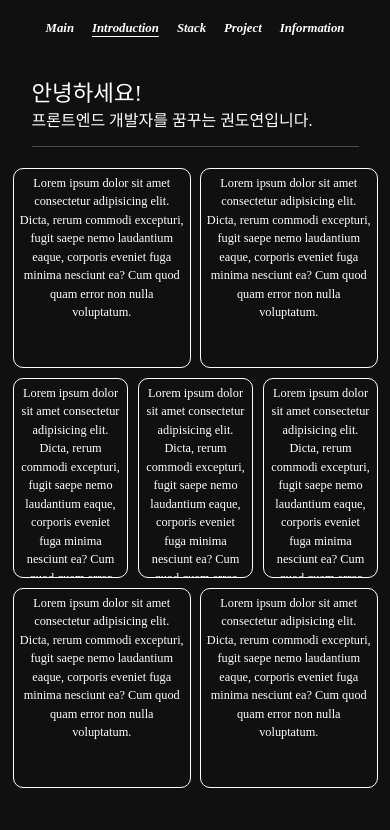
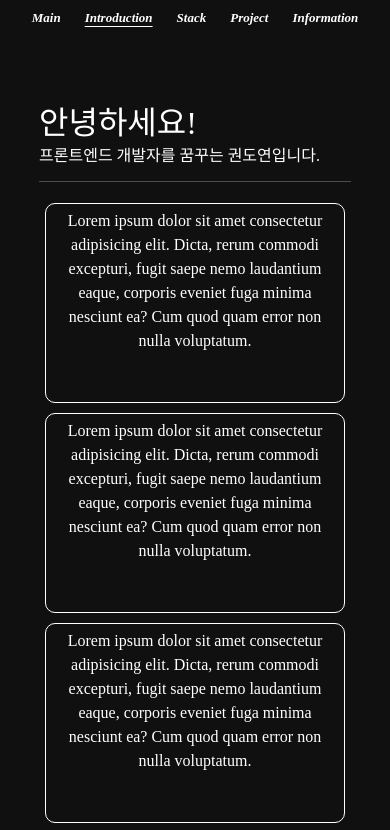
Before and after one commit to DOYEON-YOU/PROJECT, a React (Create React App) app in the folder PersonalProject/portfolio/: page /intro in a window 390 px wide. Shown: the top 830 px of the page. Built offline with nearby package versions, Linux system fonts and the light colour scheme; a web font is replaced by a local one.

Commit message:
make up portfolio page

```diff
--- a/PersonalProject/portfolio/src/App.scss
+++ b/PersonalProject/portfolio/src/App.scss
@@ -51,6 +51,8 @@
 // Pages
 
 .page {
+  overflow: hidden;
+  background-color: #101010;
   display: flex;
   align-items: center;
   flex-flow: column;
@@ -111,12 +113,12 @@
     .oneLineIntroduction {
       font-size: 3rem;
       line-height: 4rem;
-      margin-top: 40px;
+      margin-top: 30px;
     }
   }
   @media (min-width: 335px) and (max-width: 757px) {
     .welcome {
-      font-size: 2.5rem;
+      font-size: 2.3rem;
       line-height: 3.4rem;
       text-shadow: none;
       font-family: 'LeferiBold';
@@ -133,7 +135,7 @@
       margin-top: 20px;
     }
   }
-  @media (min-height: 844px) {
+  @media (min-height: 844px) and (max-height: 926px) {
     .oneLineIntroduction {
       font-size: 1.2rem;
       line-height: 1.7rem;
@@ -144,7 +146,7 @@
 .infoWrap {
   display: flex;
   width: 100vw;
-  height: 100vh;
+  height: 120vh;
   margin: 0 auto;
   background-color: #101010;
   align-items: center;
@@ -164,14 +166,17 @@
         font-size: 2rem;
       }
     }
+    .wrap {
+      display: flex;
+    }
     .pBox {
       display: flex;
       border: 5px solid rgb(255, 255, 255);
       box-shadow: 3px 3px 0px rgb(190, 190, 190),
         20px 20px 0px rgb(255, 255, 255), 23px 23px 0px rgb(0, 0, 0);
       margin: 20px;
-      width: 350px;
-      height: 300px;
+      width: 500px;
+      height: 400px;
       border-radius: 10px;
       color: white;
       font-family: 'LeferiRegular';
@@ -198,7 +203,8 @@
         }
       }
       .pBox {
-        height: 220px;
+        width: 300px;
+        height: 350px;
         font-size: 1rem;
       }
       img {
@@ -206,36 +212,41 @@
       }
     }
     @media (min-width: 335px) and (max-width: 757px) {
-      height: 100vh;
+      height: 230vh;
+      overflow: hidden;
       background-color: #101010;
-      width: 90vw;
+      width: 100vw;
       .sayHello {
-        margin-top: 30px;
-        width: 90vw;
+        margin-top: 90vh;
+        width: 80vw;
         h1 {
-          font-size: 1.4rem;
+          font-size: 2rem;
         }
         h4 {
           margin-top: 3px;
           font-size: 1rem;
         }
       }
+      .wrap {
+        flex-direction: column;
+      }
       .pBox {
         margin: 5px;
-        height: 150px;
+        width: 300px;
+        height: 170px;
         border: 1px solid white;
         box-shadow: none;
         padding: 5px;
         display: block;
         flex-direction: column;
-        font-size: 2px;
+        font-size: 1rem;
         overflow: scroll;
       }
     }
-    @media (min-height: 844px) {
+    @media (min-height: 844px) and (max-height: 962px) {
       .pBox {
         height: 200px;
-        font-size: 0.77rem;
+        font-size: 1rem;
       }
     }
   }
@@ -379,7 +390,7 @@
 }
 
 .project {
-  height: 400vh;
+  height: 390vh;
   background-color: #101010;
   color: white;
   .projects {
@@ -445,7 +456,7 @@
     }
   }
   @media (max-width: 1920px) {
-    height: 420vh;
+    height: 360vh;
     .section {
       width: 850px;
       height: 490px;
@@ -493,9 +504,9 @@
       }
     }
   }
-  @media (min-height: 844px) {
+  @media (min-height: 844px) and (max-height: 926px) {
     height: 680vh;
-    .section{
+    .section {
       height: 800px;
     }
   }
@@ -747,7 +758,7 @@
   z-index: 2;
   position: fixed;
   text-align: right;
-  top: 100px;
+  top: 0;
   right: 0px;
   width: 180px;
   height: 400px;
@@ -797,14 +808,13 @@
     height: 50px;
     top: 0;
     text-align: center;
+    padding: 0;
     .menu {
-      font-size: 0.8rem;
-      margin: -3px;
+      font-size: 13px;
       display: inline;
-    &:hover {
-      transform: translateX(0px);
-
-    }
+      &:hover {
+        transform: translateX(0px);
+      }
     }
   }
 }
@@ -906,8 +916,8 @@
   @media (min-width: 335px) and (max-width: 757px) {
     .errorMessage {
       .enError {
-        font-size: 3rem;
-        text-shadow: 3px 3px 0px black, 6px 6px 0px white;
+        font-size: 2.5rem;
+        text-shadow: 2px 2px 0px black, 4px 4px 0px white;
         -webkit-text-stroke: 1px #ffffff;
         margin-bottom: 30px;
       }
@@ -919,13 +929,13 @@
         margin-top: 30px;
       }
       .koError {
-        font-size: 1.4rem;
+        font-size: 1rem;
       }
       .returnPage {
-        font-size: 1rem;
-        width: 200px;
+        font-size: 1em;
+        width: 180px;
         height: 50px;
-        margin-top: 50px;
+        margin-top: 30px;
       }
     }
   }
--- a/PersonalProject/portfolio/src/Page/Introduction.js
+++ b/PersonalProject/portfolio/src/Page/Introduction.js
@@ -28,17 +28,17 @@ const Introduction = props => {
       }}
       className='infoWrap'>
       <div className='page introduction'>
-          <Row>
-            <Col className='sayHello'>
+          <div className='wrap'>
+            <div className='sayHello'>
               <h1>안녕하세요!</h1>
               <h4>
                 프론트엔드 개발자를 꿈꾸는 권도연입니다.
               </h4>
               <hr />
-            </Col>
-          </Row>
-          <Row>
-            <Col
+            </div>
+          </div>
+          <div className='wrap'>
+            <div
               className='pBox'
               data-aos='flip-left'
               data-aos-duration='3000'>
@@ -46,8 +46,8 @@ const Introduction = props => {
               rerum commodi excepturi, fugit saepe nemo laudantium eaque,
               corporis eveniet fuga minima nesciunt ea? Cum quod quam error non
               nulla voluptatum.
-            </Col>
-            <Col
+            </div>
+            <div
               className='pBox'
               data-aos='flip-left'
               data-aos-delay='300'
@@ -56,10 +56,10 @@ const Introduction = props => {
               rerum commodi excepturi, fugit saepe nemo laudantium eaque,
               corporis eveniet fuga minima nesciunt ea? Cum quod quam error non
               nulla voluptatum.
-            </Col>
-          </Row>
-          <Row>
-            <Col
+            </div>
+          </div>
+          <div className='wrap'>
+            <div
               className='pBox'
               data-aos='flip-left'
               data-aos-delay='600'
@@ -68,8 +68,8 @@ const Introduction = props => {
               rerum commodi excepturi, fugit saepe nemo laudantium eaque,
               corporis eveniet fuga minima nesciunt ea? Cum quod quam error non
               nulla voluptatum.
-            </Col>
-            <Col
+            </div>
+            <div
               className='pBox'
               data-aos='flip-left'
               data-aos-delay='900'
@@ -78,8 +78,8 @@ const Introduction = props => {
               rerum commodi excepturi, fugit saepe nemo laudantium eaque,
               corporis eveniet fuga minima nesciunt ea? Cum quod quam error non
               nulla voluptatum.
-            </Col>
-            <Col
+            </div>
+            <div
               className='pBox'
               data-aos='flip-left'
               data-aos-delay='1200'
@@ -88,10 +88,10 @@ const Introduction = props => {
               rerum commodi excepturi, fugit saepe nemo laudantium eaque,
               corporis eveniet fuga minima nesciunt ea? Cum quod quam error non
               nulla voluptatum.
-            </Col>
-          </Row>
-          <Row>
-            <Col
+            </div>
+          </div>
+          <div className='wrap'>
+            <div
               className='pBox'
               data-aos='flip-left'
               data-aos-delay='1500'
@@ -100,8 +100,8 @@ const Introduction = props => {
               rerum commodi excepturi, fugit saepe nemo laudantium eaque,
               corporis eveniet fuga minima nesciunt ea? Cum quod quam error non
               nulla voluptatum.
-            </Col>
-            <Col
+            </div>
+            <div
               className='pBox'
               data-aos='flip-left'
               data-aos-delay='1800'
@@ -110,8 +110,8 @@ const Introduction = props => {
               rerum commodi excepturi, fugit saepe nemo laudantium eaque,
               corporis eveniet fuga minima nesciunt ea? Cum quod quam error non
               nulla voluptatum.
-            </Col>
-          </Row>
+            </div>
+          </div>
         <Arrow next='stack' />
         <Sidebar introduction={window.location.pathname === '/intro' ? 'true' : 'false'}/>
       </div>
```
